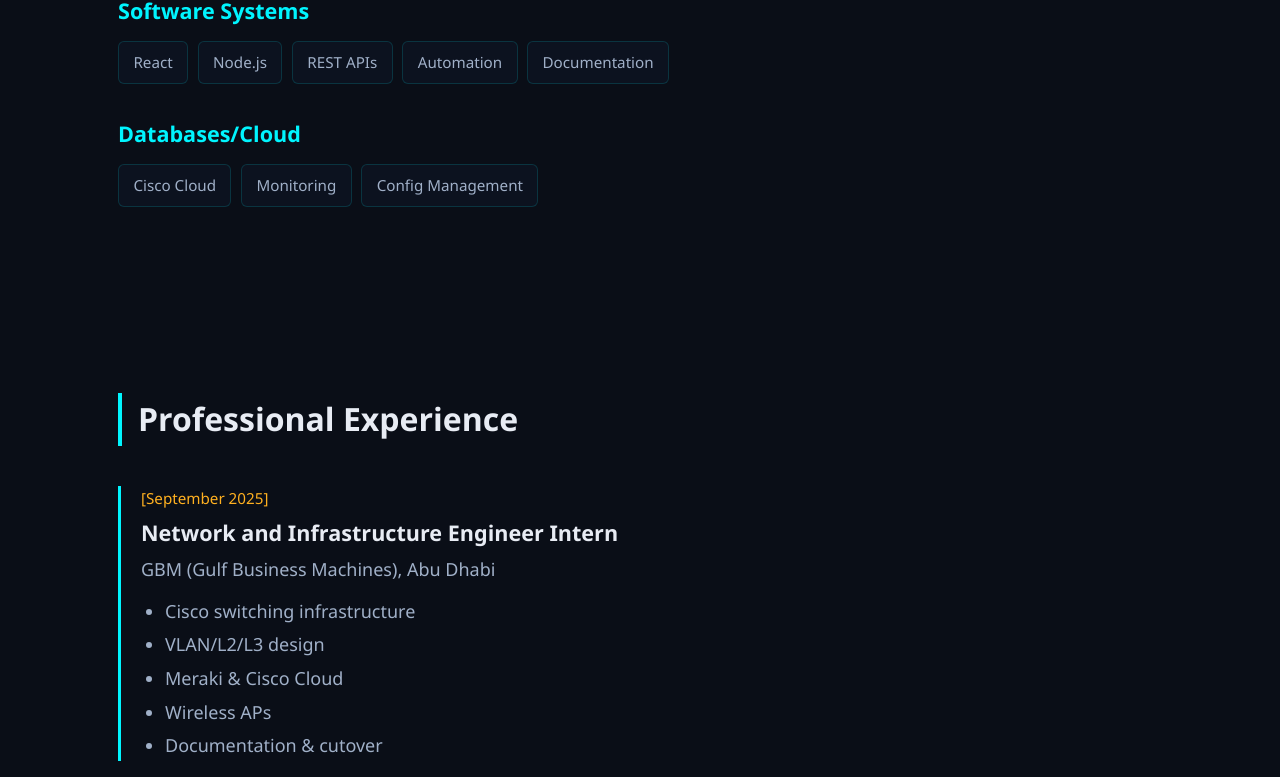
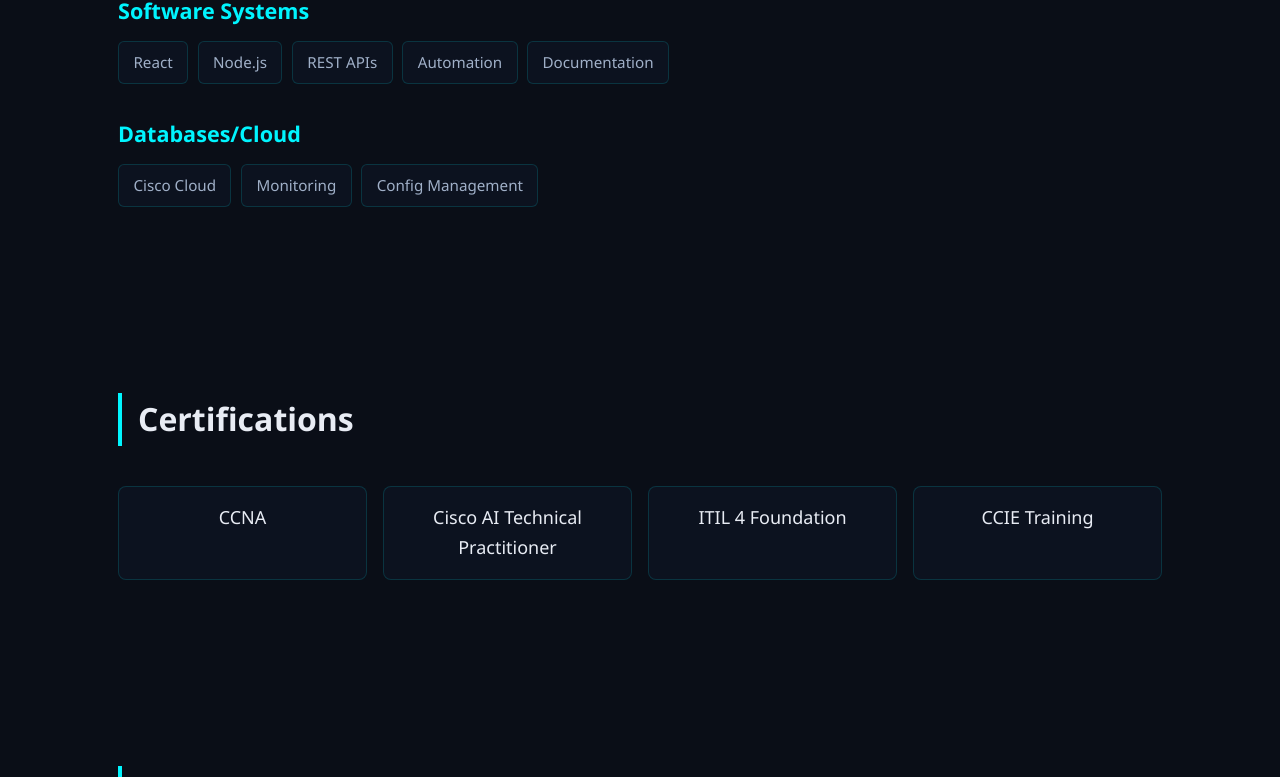
Before and after one commit to misalmo112/Misal-Online, a React (Vite) app: page / in a window 1280 px wide. Shown: the part 1992-2769 px from the top of the page. Built offline with nearby package versions, Linux system fonts and the light colour scheme.

Commit message:
removed professional summary

```diff
--- a/src/App.jsx
+++ b/src/App.jsx
@@ -5,7 +5,6 @@
 
 const Projects = lazy(() => import('./sections/Projects.jsx'))
 const Skills = lazy(() => import('./sections/Skills.jsx'))
-const Experience = lazy(() => import('./sections/Experience.jsx'))
 const Certifications = lazy(() => import('./sections/Certifications.jsx'))
 const FieldOps = lazy(() => import('./sections/FieldOps.jsx'))
 const Achievements = lazy(() => import('./sections/Achievements.jsx'))
@@ -36,9 +35,6 @@
         </Suspense>
         <Suspense fallback={<SectionFallback />}>
           <Skills data={portfolioData} />
-        </Suspense>
-        <Suspense fallback={<SectionFallback />}>
-          <Experience data={portfolioData} />
         </Suspense>
         <Suspense fallback={<SectionFallback />}>
           <Certifications data={portfolioData} />
--- a/src/data/portfolioData.js
+++ b/src/data/portfolioData.js
@@ -34,7 +34,6 @@
     { id: 'network-infrastructure', label: 'Network & Infrastructure', type: 'domain', position: { x: 22, y: 28 }, contentKey: 'network-infrastructure' },
     { id: 'software-systems', label: 'Software Systems', type: 'domain', position: { x: 78, y: 25 }, contentKey: 'software-systems' },
     { id: 'project-subnets', label: 'Project Subnets', type: 'domain', position: { x: 50, y: 18 }, contentKey: 'project-subnets' },
-    { id: 'professional-experience', label: 'Professional Experience', type: 'domain', position: { x: 18, y: 72 }, contentKey: 'professional-experience' },
     { id: 'certifications', label: 'Certifications', type: 'domain', position: { x: 82, y: 68 }, contentKey: 'certifications' },
     { id: 'field-ops', label: 'Field Ops', type: 'domain', position: { x: 35, y: 85 }, contentKey: 'field-ops' },
     { id: 'achievements', label: 'Achievements', type: 'domain', position: { x: 68, y: 82 }, contentKey: 'achievements' },
@@ -50,7 +49,6 @@
     ['core', 'network-infrastructure'],
     ['core', 'software-systems'],
     ['core', 'project-subnets'],
-    ['core', 'professional-experience'],
     ['core', 'certifications'],
     ['core', 'field-ops'],
     ['core', 'achievements'],
@@ -104,52 +102,6 @@
       tags: [],
       links: [],
       isSubnetList: true,
-    },
-    'professional-experience': {
-      title: 'Professional Experience',
-      summary: 'Internships at GBM, ADNOC, and Huawei.',
-      bullets: [],
-      tags: ['GBM', 'ADNOC', 'Huawei'],
-      links: [{ label: 'LinkedIn', href: 'https://www.linkedin.com/in/misal-muhammed-kunhi-626162250/' }],
-      jobs: [
-        {
-          company: 'GBM (Gulf Business Machines)',
-          location: 'Abu Dhabi',
-          role: 'Network and Infrastructure Engineer Intern',
-          period: 'September 2025',
-          bullets: [
-            'Supported large-scale network modernization project (staging/config/deployment of Cisco switching infrastructure).',
-            'Upgraded/standardized network devices for performance/resilience/scalability.',
-            'Designed/documented topologies: VLAN segmentation, L2/L3 configs, redundancy, access policies.',
-            'Assisted with Cisco Cloud and Meraki solutions for monitoring/config/automation.',
-            'Staged/configured wireless APs for secure connectivity/integration.',
-            'Collaborated in testing/validation/cutover to ensure minimal downtime.',
-            'Prepared technical documentation/config records for support/knowledge transfer.',
-          ],
-        },
-        {
-          company: 'ADNOC HQ',
-          location: 'Abu Dhabi',
-          role: 'Digital Commercial and Financial Solutions Intern',
-          period: 'June 2024 - September 2024',
-          bullets: [
-            'Digitized workflows and automated repetitive tasks.',
-            'Maintained financial records; proposed digital solutions for order management/inventory control.',
-            'Conducted financial analysis and market research for business insights.',
-          ],
-        },
-        {
-          company: 'Huawei',
-          location: 'Dubai',
-          role: 'Network Engineer Intern',
-          period: 'June 2023 - August 2023',
-          bullets: [
-            'Assisted configuring/installing/maintaining network hardware/software.',
-            'Monitored security; implemented firewalls and IDS.',
-            'Documented network configs; participated in capacity planning.',
-          ],
-        },
-      ],
     },
     certifications: {
       title: 'Certifications',
@@ -243,13 +195,6 @@
     { category: 'Databases/Cloud', items: ['Cisco Cloud', 'Monitoring', 'Config Management'] },
   ],
 
-  // Experience section (timeline)
-  experience: [
-    { company: 'GBM (Gulf Business Machines)', location: 'Abu Dhabi', role: 'Network and Infrastructure Engineer Intern', period: 'September 2025', bullets: ['Cisco switching infrastructure', 'VLAN/L2/L3 design', 'Meraki & Cisco Cloud', 'Wireless APs', 'Documentation & cutover'] },
-    { company: 'ADNOC HQ', location: 'Abu Dhabi', role: 'Digital Commercial and Financial Solutions Intern', period: 'June 2024 - September 2024', bullets: ['Digitized workflows', 'Financial records & digital solutions', 'Market research'] },
-    { company: 'Huawei', location: 'Dubai', role: 'Network Engineer Intern', period: 'June 2023 - August 2023', bullets: ['Network hardware/software', 'Security, firewalls, IDS', 'Documentation & capacity planning'] },
-  ],
-
   // Certifications section
   certificationsList: [
     { name: 'CCNA' },
```
